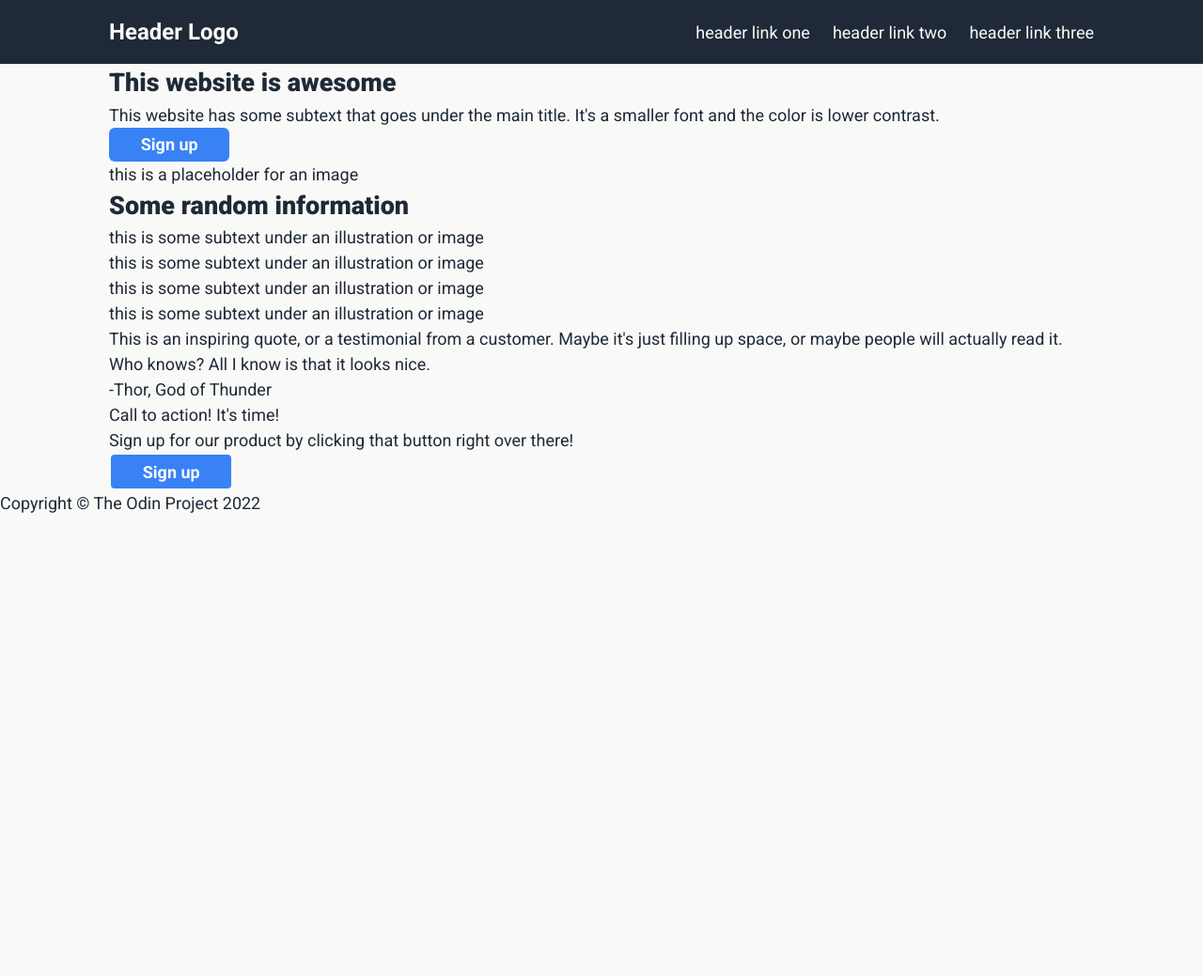
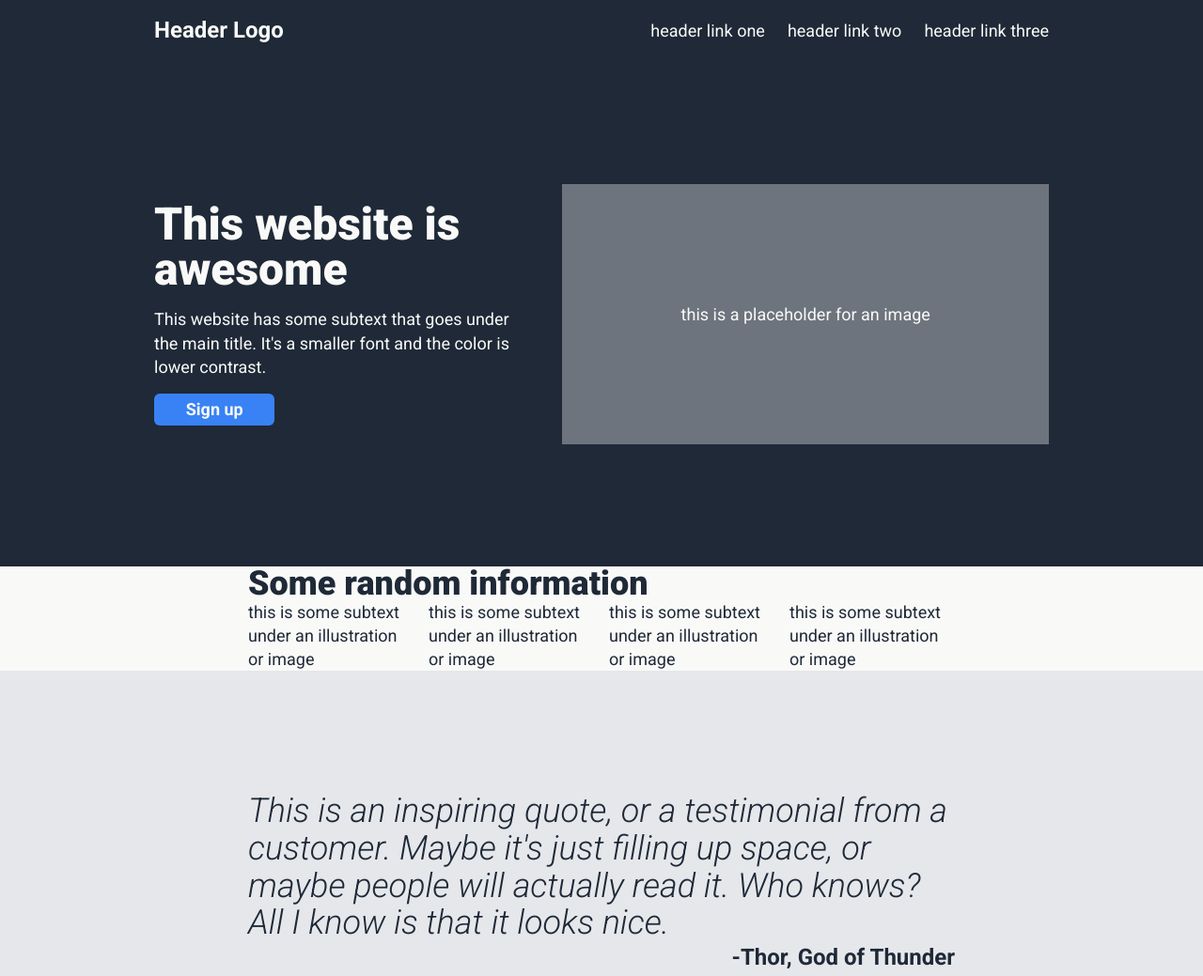
Before and after one commit to creative-cookie/odin-landing-page, a plain HTML site: page index.html in a window 1280 px wide. Shown: the top 1039 px of the page at 94% size. Before the commit the page ends 800 px from the top, so only its background shows below. Drawn offline with Linux system fonts and the light colour scheme.

Commit message:
Refactor hero section

```diff
--- a/index.html
+++ b/index.html
@@ -11,11 +11,12 @@
     <title>The Odin Project - Landing Page Challenge</title>
 </head>
 <body>
-    <header class="primary-header bg-dark text-light">
-        <div class="container flex">
+    <!-- Header -->
+    <header class="primary-header bg-dark text-light py-1">
+        <div class="container container--lg flex">
             <div class="fs-500 fw-700"><a href="#">Header Logo</a></div>
             <nav class="main-nav">
-                <ul class="main-nav__menu flex">
+                <ul class="flex">
                     <li><a href="#">header link one</a></li>
                     <li><a href="#">header link two</a></li>
                     <li><a href="#">header link three</a></li>
@@ -24,20 +25,22 @@
         </div>
     </header>
     <main>
-        <section class="hero">
-            <div class="container">
-                <div class="hero-info">
+        <!-- Hero -->
+        <section class="hero bg-dark text-light py-4">
+            <div class="container container--lg flex" style="--gap:3rem">
+                <div class="flow">
                     <h1>This website is awesome</h1>
                     <p>This website has some subtext that goes under the main title. It's a smaller font and the color is lower contrast.</p>
                     <button class="button">Sign up</button>
                 </div>
-                <div class="img-placeholder-lg"><p>this is a placeholder for an image</p></div>
+                <div class="img-placeholder-lg flex"><p>this is a placeholder for an image</p></div>
             </div>
         </section>
+        <!-- Random Info -->
         <section class="random">
-            <div class="container">
+            <div class="container container--sm">
                 <h2>Some random information</h2>
-                <div class="box-container">
+                <div class="flex">
                     <div class="box">
                         <div class="img-placeholder-sm"></div>
                         <p class="subtext">this is some subtext under an illustration or image</p>
@@ -57,24 +60,27 @@
                 </div>
             </div>
         </section>
-        <section class="quote">
-            <div class="container">
-                <p class="quote-text">This is an inspiring quote, or a testimonial from a customer. Maybe it's just filling up space, or maybe people will actually read it. Who knows? All I know is that it looks nice.</p>
-                <p class="author">-Thor, God of Thunder</p>
+        <!-- Quote -->
+        <section class="bg-med py-4">
+            <div class="container container--sm">
+                <p class="fs-600 fst-italic fw-300">This is an inspiring quote, or a testimonial from a customer. Maybe it's just filling up space, or maybe people will actually read it. Who knows? All I know is that it looks nice.</p>
+                <p class="text-dark fw-700 fs-500 text-right">-Thor, God of Thunder</p>
             </div>
         </section>
-        <section class="cta">
-            <div class="container">
-                <div class="cta-inner-container">
-                    <div class="cta-info">
-                        <p class="cta-title">Call to action! It's time!</p>
-                        <p class="cta-text">Sign up for our product by clicking that button right over there!</p>
+        <!-- Call To Action -->
+        <section class="cta py-3">
+            <div class="container container--lg bg-accent text-light py-2">
+                <div class="container container--sm flex">
+                    <div>
+                        <p class="fw-700 fs-500">Call to action! It's time!</p>
+                        <p>Sign up for our product by clicking that button right over there!</p>
                     </div>
                     <button class="button button--border">Sign up</button>
                 </div>
             </div>
         </section>
-        <footer><p>Copyright &copy; The Odin Project 2022</p></footer>
     </main>
+    <!-- Footer -->
+    <footer class="py-2 text-light bg-dark text-center"><p>Copyright &copy; The Odin Project 2022</p></footer>
 </body>
 </html>
--- a/style.css
+++ b/style.css
@@ -2,11 +2,11 @@
 /* Custom Properties    */
 /*----------------------*/
 :root{
-    /* colors */
-    --clr-dark: #1F2937;
-    --clr-light: #F9FaF8;
-    --clr-med: #e5e7eb;
-    --clr-accent: #3882F6;
+    /* spacing */
+    --py-1: 1rem;
+    --py-2: 2rem;
+    --py-3: 6.25rem;
+    --py-4: 8.125rem;
 
     /* font-sizes */
     --fs-400: 1.125rem;
@@ -22,6 +22,12 @@
     --fw-400: 400;
     --fw-700: 700;
     --fw-900: 900;
+
+    /* colors */
+    --clr-dark: #1F2937;
+    --clr-light: #F9FaF8;
+    --clr-med: #e5e7eb;
+    --clr-accent: #3882F6;
 
     /* border radius */
     --br-sm: 6px;
@@ -41,16 +47,17 @@ body, h1, h2, ul, p{
     padding: 0;
 }
 
-h1, h2{
-    font-weight: var(--fw-900);
-}
-
 body{
     font-family: var(--ff-primary);
     font-size: var(--fs-400);
     color: var(--clr-dark);
     background-color: var(--clr-light);
-    line-height: 1.5;
+    line-height: 1.4;
+}
+
+h1, h2{
+    font-weight: var(--fw-900);
+    line-height: 1;
 }
 
 button{
@@ -66,7 +73,7 @@ a {
 /* Utility Classes      */
 /*----------------------*/
 
-/* general */
+/* layout */
 .flex{
     display: flex;
     align-items: center;
@@ -76,17 +83,22 @@ a {
 .container{
     margin: 0 auto;
     padding: 0 2em;
-    max-width: 70rem;
 }
 
-/* colors */
-.bg-dark { background-color: var(--clr-dark); }
-.bg-med { background-color: var(--clr-med); }
-.bg-light { background-color: var(--clr-light); }
-.bg-accent { background-color: var(--clr-accent); }
+.container--lg{
+    max-width: 64rem;
+}
 
-.text-dark { color: var(--clr-dark); }
-.text-light { color: var(--clr-light); }
+.container--sm{
+    max-width: 51.5rem;
+}
+
+.flow > * + * { margin-top: var(--flow-space, 1rem);}
+
+.py-1 { padding-block: var(--py-1); }
+.py-2 { padding-block: var(--py-2); }
+.py-3 { padding-block: var(--py-3); }
+.py-4 { padding-block: var(--py-4); }
 
 /* typography */
 .ff-primary { font-family: var(--ff-primary); }
@@ -106,17 +118,39 @@ a {
 .fw-700{ font-weight: var(--fw-700); }
 .fw-900{ font-weight: var(--fw-900); }
 
+.fst-italic { font-style: italic; }
+
+.text-center { text-align: center; }
+.text-right { text-align: right; }
+
+/* colors */
+.bg-dark { background-color: var(--clr-dark); }
+.bg-med { background-color: var(--clr-med); }
+.bg-light { background-color: var(--clr-light); }
+.bg-accent { background-color: var(--clr-accent); }
+
+.text-dark { color: var(--clr-dark); }
+.text-light { color: var(--clr-light); }
 
 /*----------------------*/
 /* Components           */
 /*----------------------*/
+
+/* typography */
+h1{
+    font-size: var(--fs-700);
+}
+
+h2{
+    font-size: var(--fs-600);
+}
 
 /* navigation and buttons */
 .main-nav{
     margin-left: auto;
 }
 
-.main-nav__menu{
+.main-nav ul{
     --gap: 1.5rem;
 }
 
@@ -145,14 +179,17 @@ a {
 
 .button:hover,
 .button:focus{
-    color: var(--text-dark);
+    color: var(--clr-dark);
     background-color: var(--clr-med);
 }
 
-/* ----- Header ----- */
+/* Hero */
 
-.primary-header{
-    padding-block: 1rem;
+.img-placeholder-lg{
+    justify-content: center;
+    flex-basis: 100%;
+    padding: 7em 5em;
+    background-color: #6d747d;
 }
 
 /* body{
```
